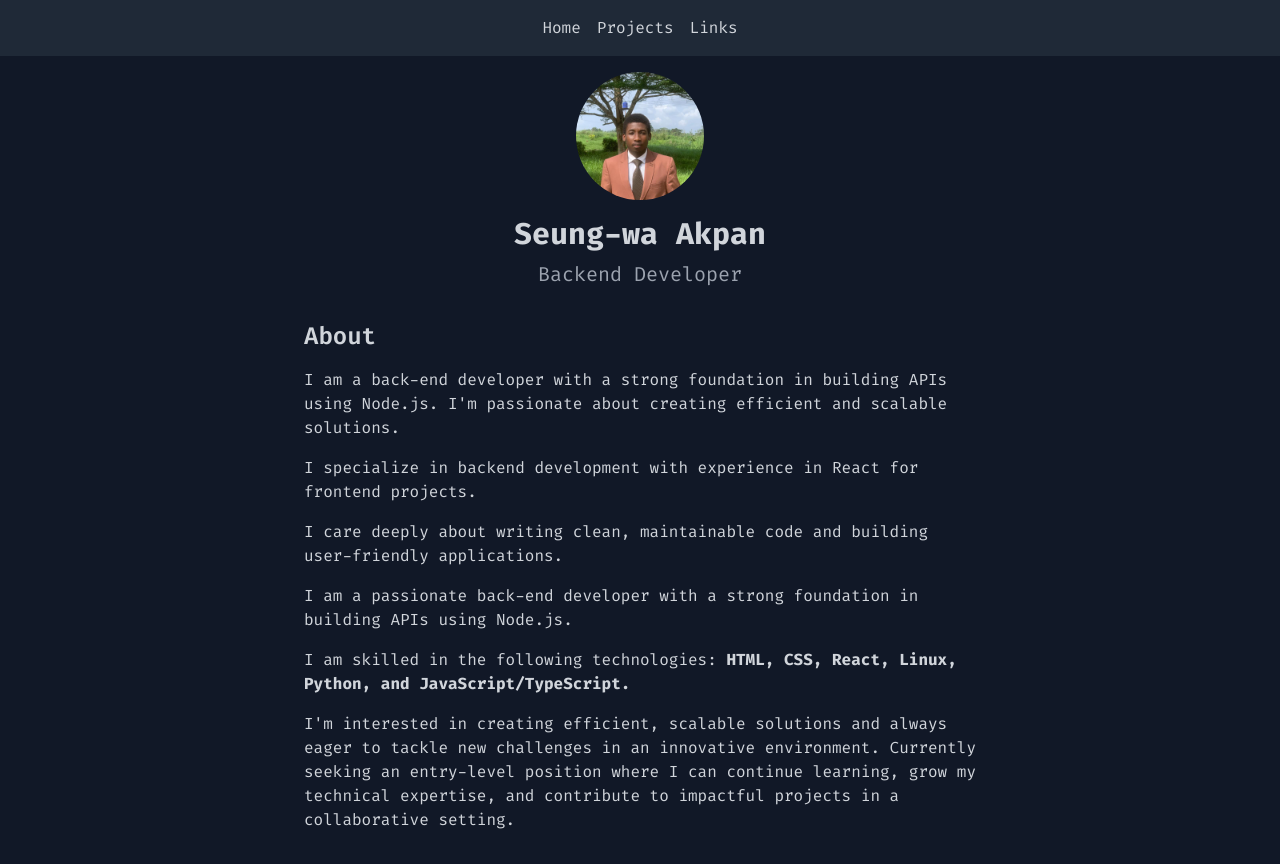
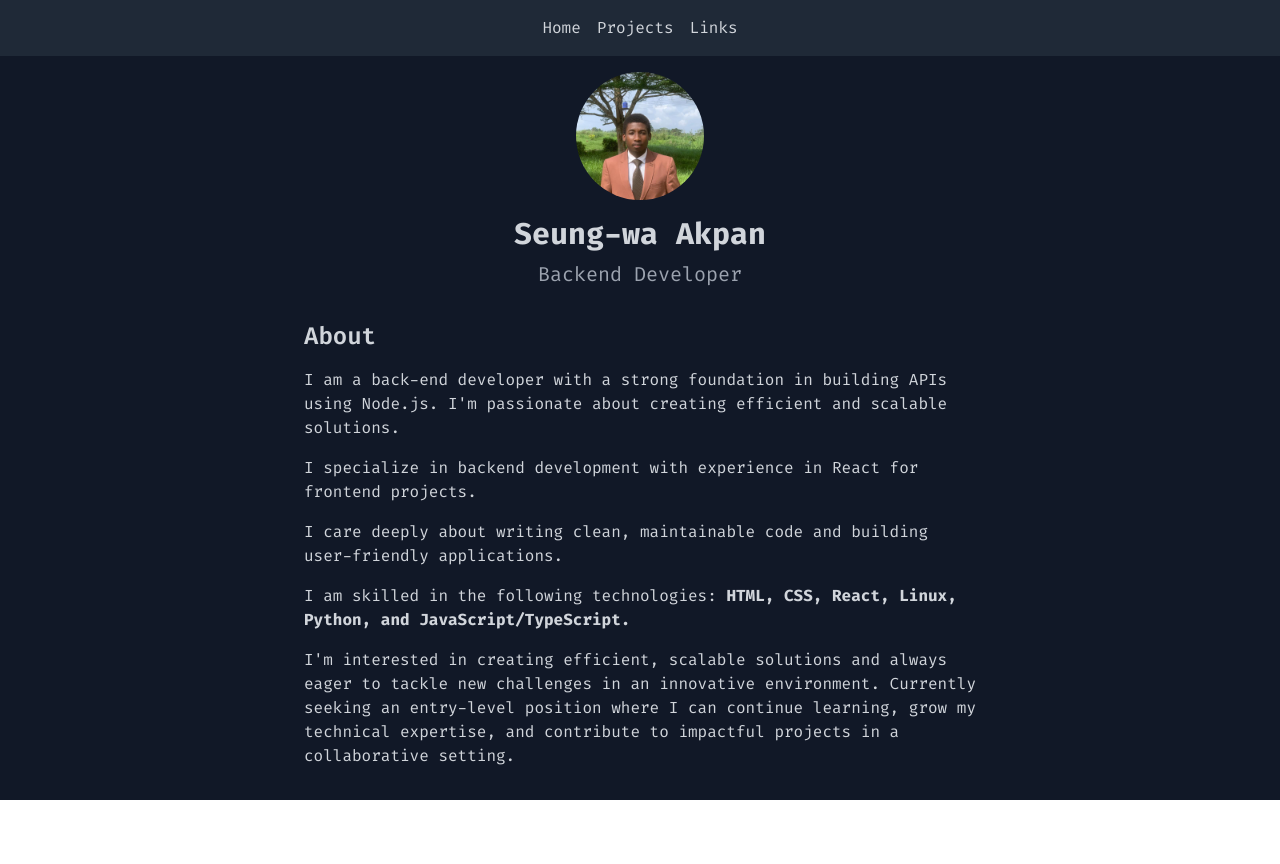
Before and after one commit to seung-waedet/portfolio, a React (Create React App) app: page / in a window 1280 px wide. After the commit the page ends 800 px from the top, so only its background shows below. Built offline with nearby package versions, Linux system fonts and the light colour scheme.

Commit message:
Updated intro text

```diff
--- a/src/App.js
+++ b/src/App.js
@@ -34,9 +34,6 @@ const Home = () => (
         I care deeply about writing clean, maintainable code and building user-friendly applications.
       </p>
 
-      <p>
-      I am a passionate back-end developer with a strong foundation in building APIs using Node.js.
-      </p>
       <p>
         I am skilled in the following technologies: <strong>HTML, CSS, React, Linux, Python, and JavaScript/TypeScript. </strong>
         </p>
```
